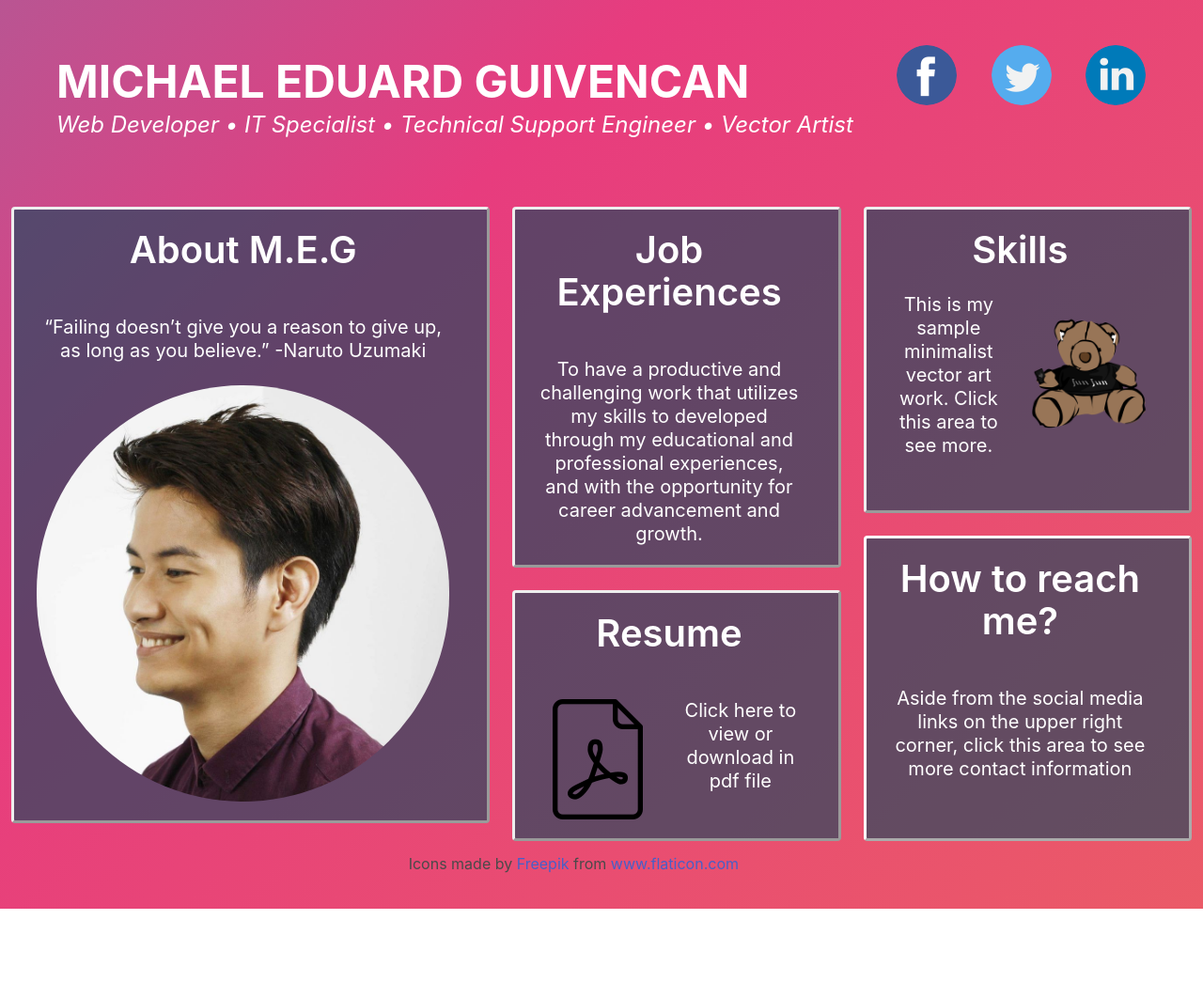
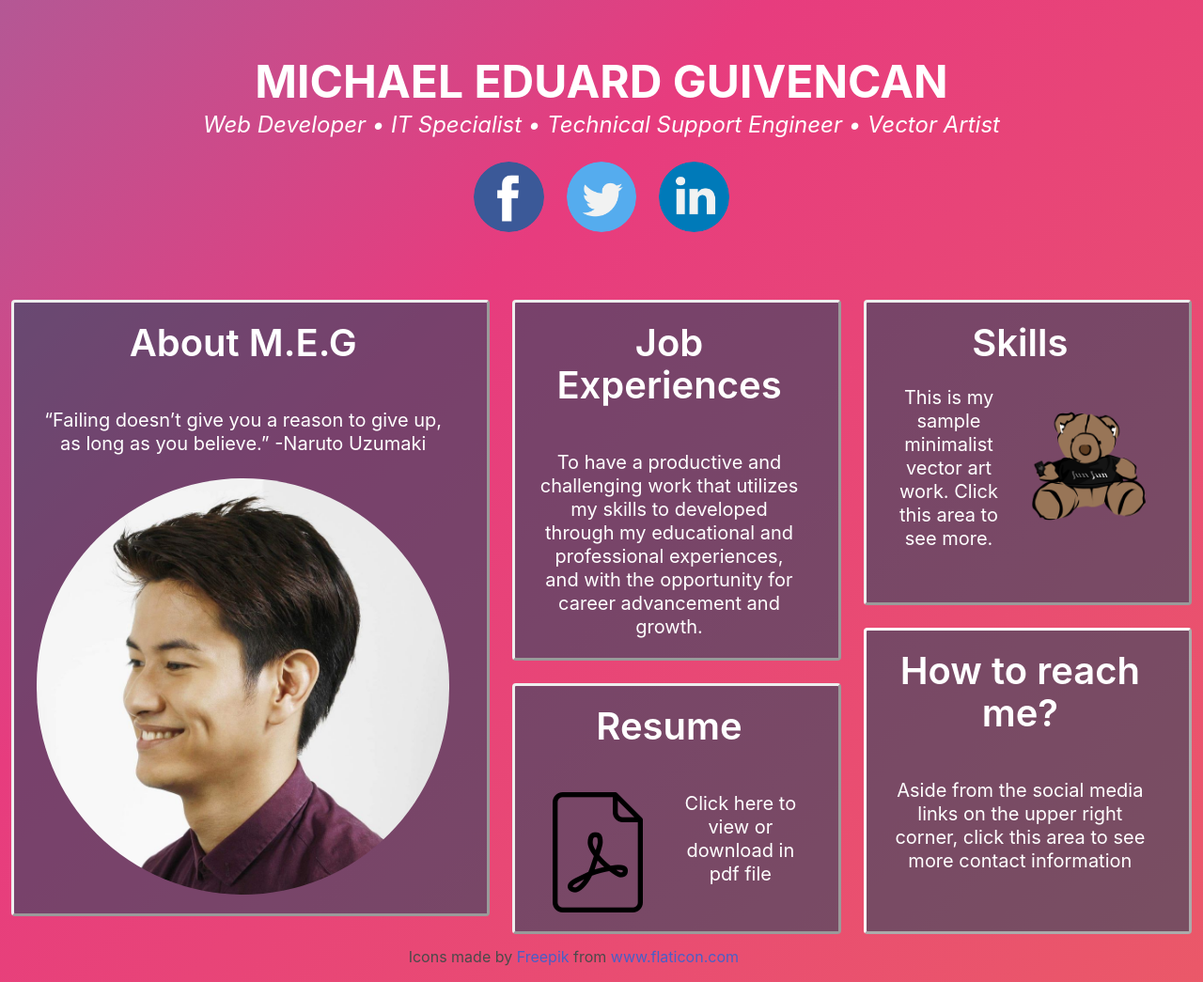
Before and after one commit to meguivencan/meguivencan.github.io, a plain HTML site: page index.html in a window 1280 px wide. Shown: the top 1045 px of the page at 94% size. Before the commit the page ends 979 px from the top, so only its background shows below. Drawn offline with nearby package versions, Linux system fonts and the light colour scheme.

Commit message:
edited name centred

```diff
--- a/index.html
+++ b/index.html
@@ -61,7 +61,7 @@
 
       .tile-border {
       	border-style: outset;
-      	background: rgba(10, 70, 90, 0.6);
+      	background: rgba(10, 70, 90, 0.5);
       }
 
       .title{
@@ -75,7 +75,7 @@
 
   </head>
   <body>
-  <section class="section" id="home-section">
+	<section class="section has-text-centered" id="home-section">
 	    <div class="columns">
 	      <div class="column  is-three-forths">
 	        <div class="column">
@@ -85,26 +85,24 @@
 		        <p class="subtitle has-text-white is-italic is-size-4">
 		          	Web Developer • IT Specialist • Technical Support Engineer • Vector Artist
 		        </p>
-        </div>
-      </div>
-      <div class="column is-one-quarter">
-        <div class="columns">
-          <div class="column">
-            <figure class="image is-64x64">
+		        <div class="columns is-centered">
+				  	<div class="column is-half">
+			    	    <div class="columns is-mobile is-centered">
+				          <div class="column is-2">
+				            <figure class="image">
 				              <a href="https://facebook.com/meggy.meg.megyow">
 				                <img class="is-rounded sm-img" src="logo/facebook.png">
-              </a>
 				            </figure>
 				          </div>
-          <div class="column">
-            <figure class="image is-64x64">
+				          <div class="column is-2">
+				            <figure class="image">
 				              <a href="https://twitter.com/meguivencan">
 				                <img class="is-rounded sm-img" src="logo/twitter.png">
 				              </a>
 				            </figure>
 				          </div>
-          <div class="column">
-            <figure class="image is-64x64">
+				          <div class="column is-2">
+				            <figure class="image">
 				              <a href="https://linkedin.com/in/meguivencan">
 				                <img class="is-rounded sm-img" src="logo/linkedin.png">
 				              </a>
@@ -112,10 +110,11 @@
 				          </div>
 				        </div>
 				  	</div>
-
+				</div>
+	        </div>
+	    </div>
 	</div>
 	</section>
-
   <div class="column">
     <div class="tile is-ancestor">
       <div class="tile is-vertical">
@@ -127,7 +126,7 @@
                 <br />
                 <p class="subtitle has-text-centered">“Failing doesn’t give you a reason to give up, as long as you believe.” -Naruto Uzumaki</p>
                 <figure class="image">
-                  <img src="logo/profile.jpg" class="is-rounded is-128x128">
+                  <img src="logo/profile.jpg" class="is-rounded">
                 </figure>
               </article>
             </a>
@@ -169,7 +168,7 @@
               		</div>
               		<div class="column">
 
-			            <figure class="image is-128x128">
+			            <figure class="image">
 			              <img src="logo/badbear_nobg.png">
 			            </figure>
               		</div>
```
Lines whose indentation alone changed are shown as unchanged.
